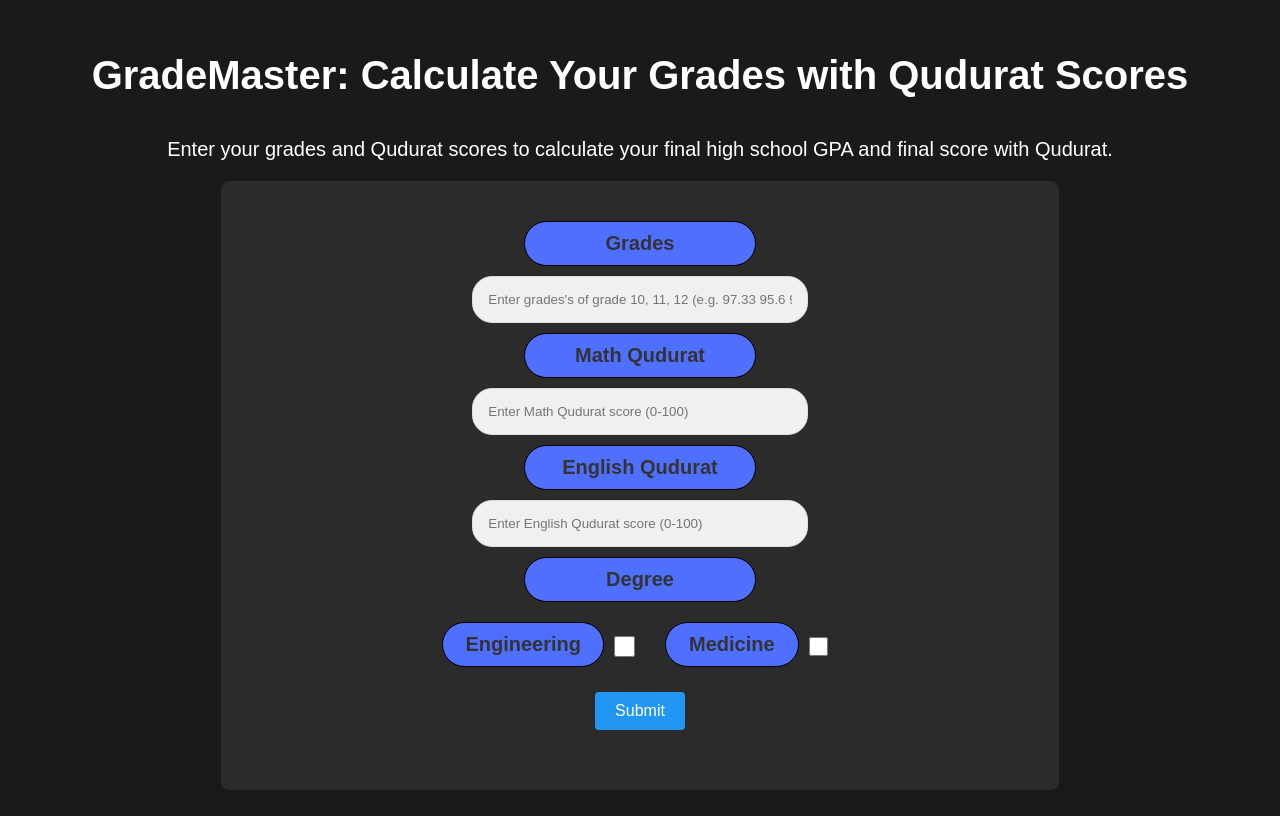
After one commit to Nauseouswave/GPA-Calculator, a Flask app: page /public_tool in a window 1280 px wide. The commit adds this page. Run offline with Flask 3, Linux system fonts and the light colour scheme.

Commit message:
Added main page and support for public schools!

```diff
--- a/app.py
+++ b/app.py
@@ -2,16 +2,61 @@ from flask import Flask, request, render_template
 
 app = Flask(__name__, static_folder='static')
 
-def calculate_gpa(total_grades):
-    total = 0
-    for grade in total_grades:
-        total += grade
-    percentage = round((total / len(total_grades) + 1) * 20, 1)
-    final_gpa = round(total / len(total_grades), 2)
-    return final_gpa, percentage
+@app.route('/')
+def index():
+    return render_template('index.html')
 
-@app.route('/', methods=['GET', 'POST'])
-def calculate_score():
+@app.route('/public_tool', methods=['GET', 'POST'])
+def public_tool():
+    if request.method == 'POST':
+        try:
+            grades = request.form.get('grades').split(' ')
+            grades = [float(i) for i in grades]
+            if not all(0 <= g <= 100 for g in grades):
+                return render_template('error.html', error_message="Invalid grades. Please enter values between 0 and 100.")
+
+            if len(grades) != 3:
+                return render_template('error.html', error_message="Please enter exactly three grades.")
+
+            weights = [0.1, 0.2, 0.7]
+            sum_grades = sum(g*w for g, w in zip(grades, weights))
+
+
+            math_qudurat = request.form.get('math_qudurat')
+            if math_qudurat:
+                math_qudurat = float(math_qudurat)
+                if not 0 <= math_qudurat <= 100:
+                    return render_template('error.html', error_message="Invalid Math Qudurat score. Please enter a value between 0 and 100.")
+
+            english_qudurat = request.form.get('english_qudurat')
+            if english_qudurat:
+                english_qudurat = float(english_qudurat)
+                if not 0 <= english_qudurat <= 100:
+                    return render_template('error.html', error_message="Invalid English Qudurat score. Please enter a value between 0 and 100.")
+
+            degree = request.form.get('degree')
+            if degree:
+                degree = degree.lower()
+                if degree not in ["engineering", "medicine"]:
+                    return render_template('error.html', error_message="Invalid degree. Please enter 'engineering' or 'medicine'.")
+
+            if degree == "engineering" and math_qudurat and english_qudurat:
+                final_score = sum_grades * 0.65 + math_qudurat * 0.2 + english_qudurat * 0.15
+            elif degree == "medicine" and math_qudurat and english_qudurat:
+                final_score = sum_grades * 0.75 + math_qudurat * 0.15 + english_qudurat * 0.1
+            else:
+                final_score = sum_grades
+
+            sum_grades = 'Your final percentage is: ' +  str(round(sum_grades, 1)) + '%'
+
+            return render_template('result.html', final_score=round(final_score, 1), gpa=sum_grades)
+        except ValueError:
+            return render_template('error.html', error_message="Invalid input. Please check your values and try again.")
+
+    return render_template('public_tool.html')
+
+@app.route('/private_tool', methods=['GET', 'POST'])
+def private_tool():
     if request.method == 'POST':
         try:
             grades = request.form.get('grades').split(' ')
@@ -49,11 +94,13 @@ def calculate_score():
                 final_score = ((sum(grades) / len(grades)) + 1) * 20
                 gpa_on_4_point_scale = (gpa / 100) * 4
 
-            return render_template('result.html', final_score=round(final_score, 1), gpa=round(gpa_on_4_point_scale, 2))
+            gpa = 'Your final high school GPA is: ' + str(round(gpa_on_4_point_scale, 2))
+
+            return render_template('result.html', final_score=round(final_score, 1), gpa=gpa)
         except ValueError:
             return render_template('error.html', error_message="Invalid input. Please check your values and try again.")
 
-    return render_template('index.html')
+    return render_template('private_tool.html')
 
 if __name__ == '__main__':
     app.run(debug=True)
--- a/static/style.css
+++ b/static/style.css
@@ -111,3 +111,23 @@ input[type="submit"]:hover {
 .custom_size_label {
     width: 70%;
 }
+
+a {
+    display: block;
+    background-color: #4f6fff;
+    color: #333;
+    text-decoration: none;
+    text-align: center;
+    margin-bottom: 5px;
+    border: 1px solid #000000;
+    padding: 10px 20px;
+    border-radius: 25px;
+    margin: 0 auto 5px auto;
+    font-weight: bold;
+    transition: all 0.3s ease;
+}
+
+a:hover {
+    background-color: #ddd;
+    border-color: #bbb;
+}
--- /dev/null
+++ b/templates/public_tool.html
@@ -0,0 +1,40 @@
+<!DOCTYPE html>
+<html>
+
+<head>
+    <link rel="stylesheet" href="static/style.css">
+    <link rel="icon" type="image/x-icon" href="{{ url_for('static', filename='favicon.ico') }}">
+    <title>GradeMaster: Calculate Your Grades with Qudurat Scores</title>
+    <script async src="https://pagead2.googlesyndication.com/pagead/js/adsbygoogle.js?client=ca-pub-1197243616981062"
+     crossorigin="anonymous"></script>
+</head>
+
+<body>
+    <h1>GradeMaster: Calculate Your Grades with Qudurat Scores</h1>
+    <p>Enter your grades and Qudurat scores to calculate your final high school GPA and final score with Qudurat.</p>
+    <form method="POST" action="{{ url_for('public_tool') }}">
+        <label for="grades">Grades</label>
+        <input type="text" name="grades" id="grades" placeholder="Enter grades's of grade 10, 11, 12 (e.g. 97.33 95.6 96.7)">
+        <label for="math_qudurat">Math Qudurat</label>
+        <input type="text" name="math_qudurat" id="math_qudurat" placeholder="Enter Math Qudurat score (0-100)">
+        <label for="english_qudurat">English Qudurat</label>
+        <input type="text" name="english_qudurat" id="english_qudurat" placeholder="Enter English Qudurat score (0-100)">
+
+        <label>Degree</label>
+        <div class="degree-options">
+            <div class="custom-checkbox">
+                <label class="custom_size_label" for="engineering">Engineering</label>
+                <input type="checkbox" class="checkmark" id="engineering" name="degree" value="Engineering">
+            </div>
+
+            <div class="custom-checkbox">
+                <label class="custom_size_label" for="medicine">Medicine</label>
+                <input type="checkbox" class="checkmark" id="medicine" name="degree" value="Medicine">
+            </div>
+        </div>
+
+        <input type="submit" value="Submit">
+    </form>
+</body>
+
+</html>
--- a/templates/result.html
+++ b/templates/result.html
@@ -27,7 +27,7 @@
 
 <body>
     <div class="result">
-        <h2>Your final high school GPA is: {{ gpa }}</h2>
+        <h2>{{ gpa }}</h2>
         <h2>Your final score with qudurat is: {{ final_score }}%</h2>
     </div>
 </body>
```
Also changed, not shown: templates/index.html (+7 -26 lines), templates/private_tool.html (added, +40 -0 lines).
